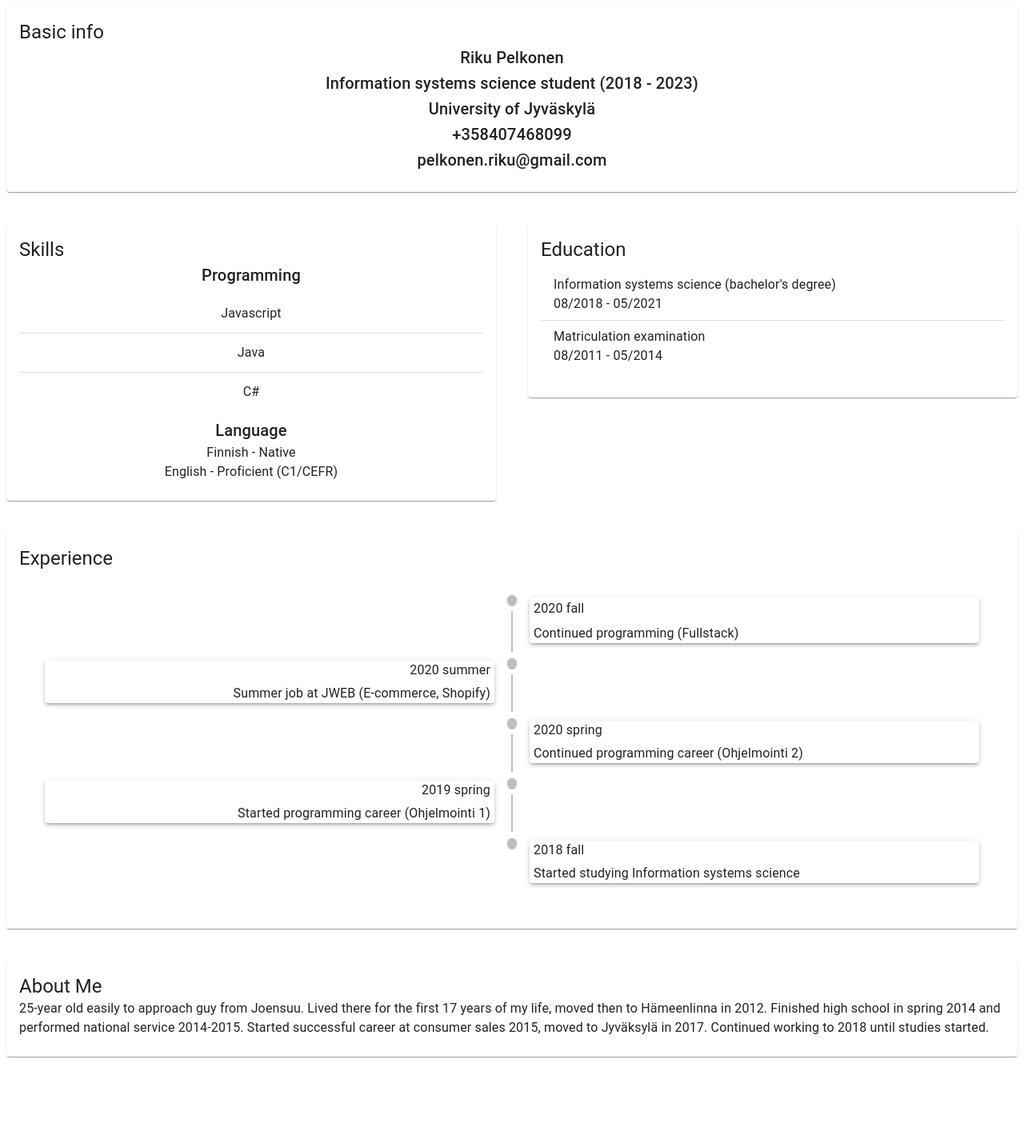
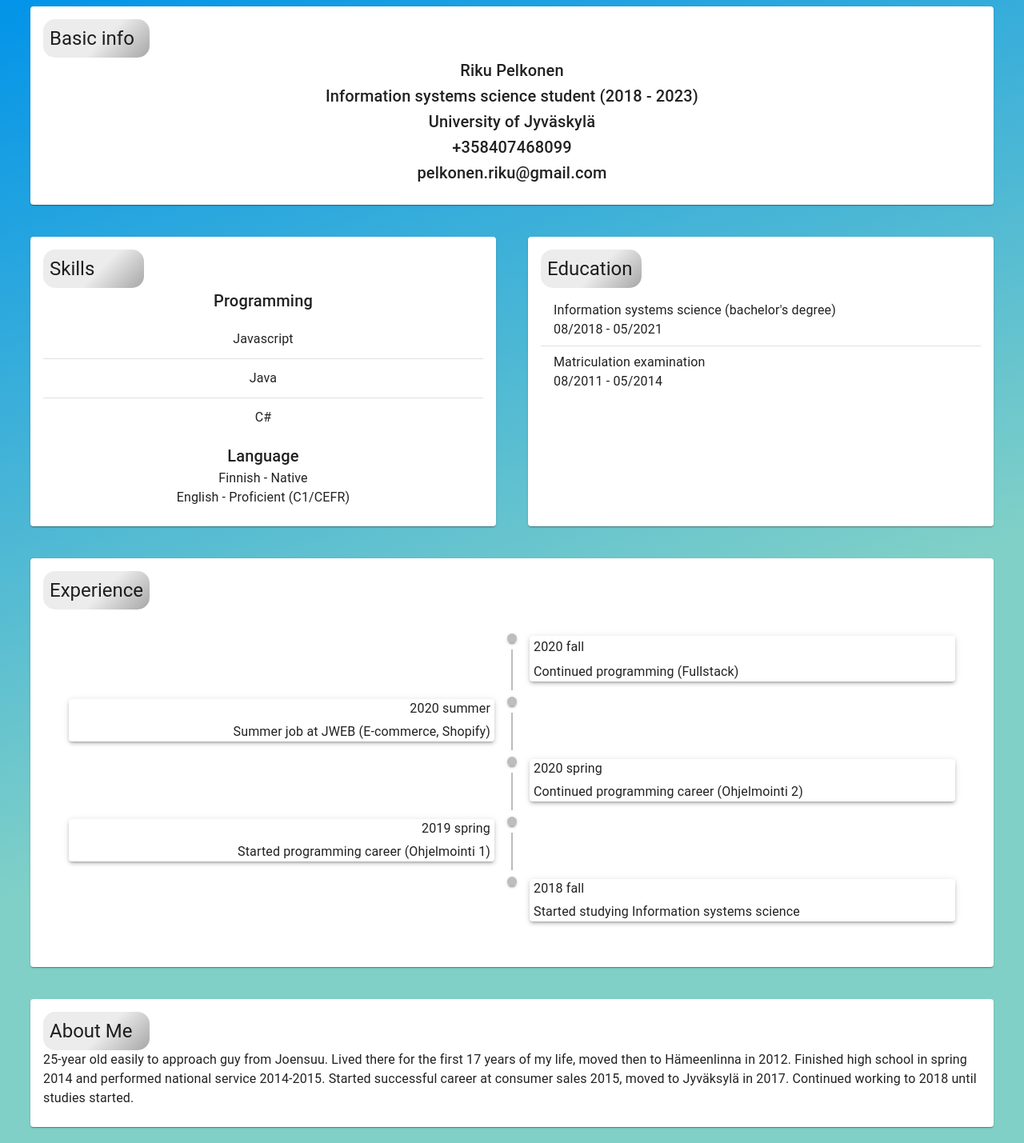
Before and after one commit to Rikkerikardo/projectCV, a React (Create React App) app: page / in a window 1280 px wide. Shown: the whole page at 80% size. Before the commit the page ends 1341 px from the top, so only its background shows below. Built offline with nearby package versions, Linux system fonts and the light colour scheme.

Commit message:
styling to bg and titles

```diff
--- a/package.json
+++ b/package.json
@@ -6,6 +6,7 @@
     "@material-ui/core": "^4.11.2",
     "@material-ui/icons": "^4.11.2",
     "@material-ui/lab": "^4.0.0-alpha.57",
+    "@material-ui/styles": "^4.11.3",
     "@testing-library/jest-dom": "^5.11.4",
     "@testing-library/react": "^11.1.0",
     "@testing-library/user-event": "^12.1.10",
--- a/src/App.js
+++ b/src/App.js
@@ -5,10 +5,19 @@ import Skills from "./components/skills"
 import Experience from "./components/experience"
 import Education from "./components/education"
 import About from "./components/about"
+import { makeStyles } from "@material-ui/core/styles"
+
+const useStyles = makeStyles({
+  root: {
+    background: "linear-gradient(160deg, #0093E9 0%, #80D0C7 60%)",
+    padding: "0 30px",
+  },
+})
 
 const App = () => {
+  const classes = useStyles()
   return (
-    <Grid container spacing={5}>
+    <Grid container spacing={5} className={classes.root}>
       <BasicInfo />
       <Skills />
       <Education />
--- a/src/components/about.js
+++ b/src/components/about.js
@@ -1,5 +1,5 @@
 import React from "react"
-import { Card, CardContent, Grid, Typography } from "@material-ui/core"
+import { Card, CardContent, Grid, Typography, Box } from "@material-ui/core"
 
 const AboutMe = () => {
   const birthDate = new Date(1995, 4, 22)
@@ -11,9 +11,18 @@ const AboutMe = () => {
 
   return (
     <Grid item xs={12}>
-      <Card>
+      <Card style={{ height: "100%" }}>
         <CardContent>
-          <Typography variant="h5">About Me</Typography>
+          <Box
+            style={{
+              background: "linear-gradient(315deg, #a6a6a6 0%, #ececec 45%)",
+            }}
+            borderRadius={15}
+            padding={1}
+            width={0.1}
+          >
+            <Typography variant="h5">About Me</Typography>
+          </Box>
           <Typography>
             {age}-year old easily to approach guy from Joensuu. Lived there for
             the first 17 years of my life, moved then to Hämeenlinna in 2012.
--- a/src/components/basicInfo.js
+++ b/src/components/basicInfo.js
@@ -1,12 +1,21 @@
 import React from "react"
-import { Card, CardContent, Grid, Typography } from "@material-ui/core"
+import { Box, Card, CardContent, Grid, Typography } from "@material-ui/core"
 
 const BasicInfo = () => {
   return (
     <Grid item xs={12}>
-      <Card>
+      <Card style={{ height: "100%" }}>
         <CardContent>
-          <Typography variant="h5">Basic info</Typography>
+          <Box
+            style={{
+              background: "linear-gradient(315deg, #a6a6a6 0%, #ececec 45%)",
+            }}
+            borderRadius={15}
+            padding={1}
+            width={0.1}
+          >
+            <Typography variant="h5">Basic info</Typography>
+          </Box>
           <Typography variant="h6" align="center">
             Riku Pelkonen
           </Typography>
--- a/src/components/education.js
+++ b/src/components/education.js
@@ -8,6 +8,7 @@ import {
   Divider,
   Collapse,
   Grid,
+  Box,
 } from "@material-ui/core"
 import React, { useState } from "react"
 
@@ -30,10 +31,18 @@ const Education = () => {
 
   return (
     <Grid item xs={6}>
-      <Card>
+      <Card style={{ height: "100%" }}>
         <CardContent>
-          <Typography variant="h5">Education</Typography>
-
+          <Box
+            style={{
+              background: "linear-gradient(315deg, #a6a6a6 0%, #ececec 45%)",
+            }}
+            borderRadius={15}
+            padding={1}
+            width={0.2}
+          >
+            <Typography variant="h5">Education</Typography>
+          </Box>
           <List>
             <ListItem button onClick={() => handleClick(0)}>
               <Typography>
--- a/src/components/experience.js
+++ b/src/components/experience.js
@@ -1,5 +1,12 @@
 import React from "react"
-import { Card, CardContent, Grid, Paper, Typography } from "@material-ui/core"
+import {
+  Card,
+  CardContent,
+  Grid,
+  Paper,
+  Typography,
+  Box,
+} from "@material-ui/core"
 import {
   Timeline,
   TimelineConnector,
@@ -14,10 +21,18 @@ import {
 const Experience = () => {
   return (
     <Grid item xs={12}>
-      <Card>
+      <Card style={{ height: "100%" }}>
         <CardContent>
-          <Typography variant="h5">Experience</Typography>
-
+          <Box
+            style={{
+              background: "linear-gradient(315deg, #a6a6a6 0%, #ececec 45%)",
+            }}
+            borderRadius={15}
+            padding={1}
+            width={0.1}
+          >
+            <Typography variant="h5">Experience</Typography>
+          </Box>
           <Timeline align="alternate">
             <TimelineItem>
               <TimelineSeparator>
--- a/src/components/skills.js
+++ b/src/components/skills.js
@@ -9,6 +9,7 @@ import {
   Divider,
   Collapse,
   Grid,
+  Box,
 } from "@material-ui/core"
 import React, { useState } from "react"
 
@@ -35,9 +36,18 @@ const Skills = () => {
 
   return (
     <Grid item xs={6}>
-      <Card>
+      <Card style={{ height: "100%" }}>
         <CardContent>
-          <Typography variant="h5">Skills</Typography>
+          <Box
+            style={{
+              background: "linear-gradient(315deg, #a6a6a6 0%, #ececec 45%)",
+            }}
+            borderRadius={15}
+            padding={1}
+            width={0.2}
+          >
+            <Typography variant="h5">Skills</Typography>
+          </Box>
           <Typography variant="h6" align="center">
             Programming
           </Typography>
```
Also changed, not shown: 1 other file (tests, documents, lock files or other folders).
